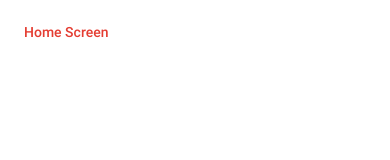
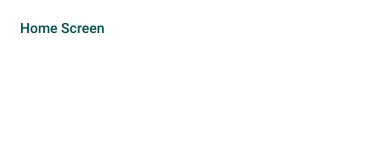
Before and after one commit to sararatBurke/React-NavigationApp, a React Native app: screen / in a window 390 px wide. Shown: the top 160 px of the page. Built offline with nearby package versions, Linux system fonts and the light colour scheme.

Commit message:
tested globalStyles on Home, About, and Review page

```diff
--- a/screens/home.js
+++ b/screens/home.js
@@ -1,22 +1,13 @@
 import React from 'react';
 import { StyleSheet, View, Text } from 'react-native';
+import { globalStyles } from '../styles/global';
 
 
 export default function Home() {
 
     return (
-        <View style={styles.container}>
-            <Text style={styles.headTitle}>Home Screen</Text>
+        <View style={globalStyles.container}>
+            <Text style={globalStyles.titileText}>Home Screen</Text>
         </View>
     );
 }
-
-const styles = StyleSheet.create({
-    container:{
-        padding: 24,
-    },
-    headTitle:{
-        fontFamily: 'Roboto-medium',
-        color: '#e43d32'
-    }
-})
```
Also changed, not shown: screens/about.js (+3 -8 lines), screens/reviewDetails.js (+3 -7 lines).
